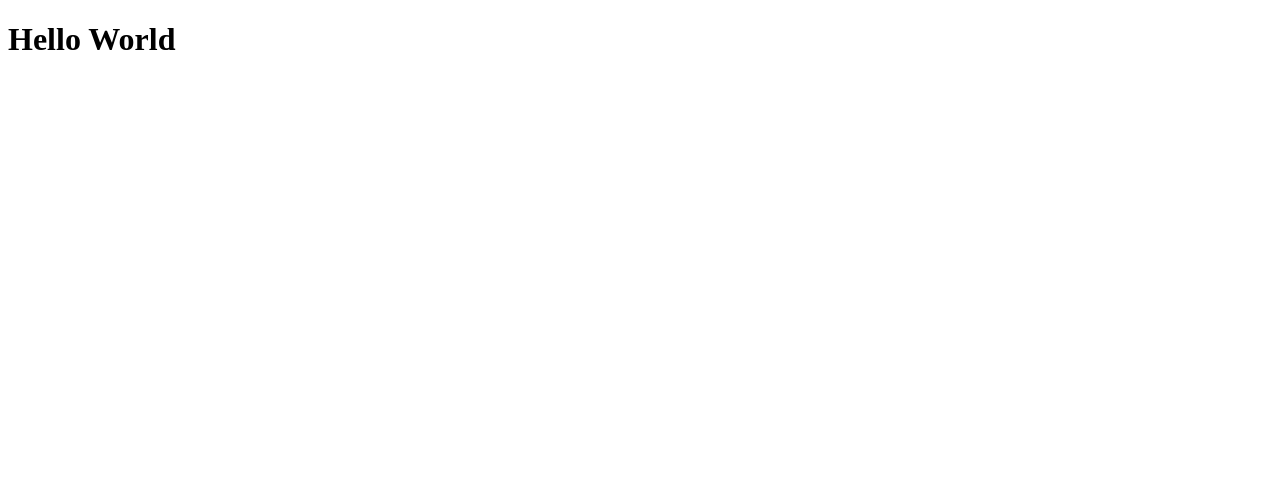
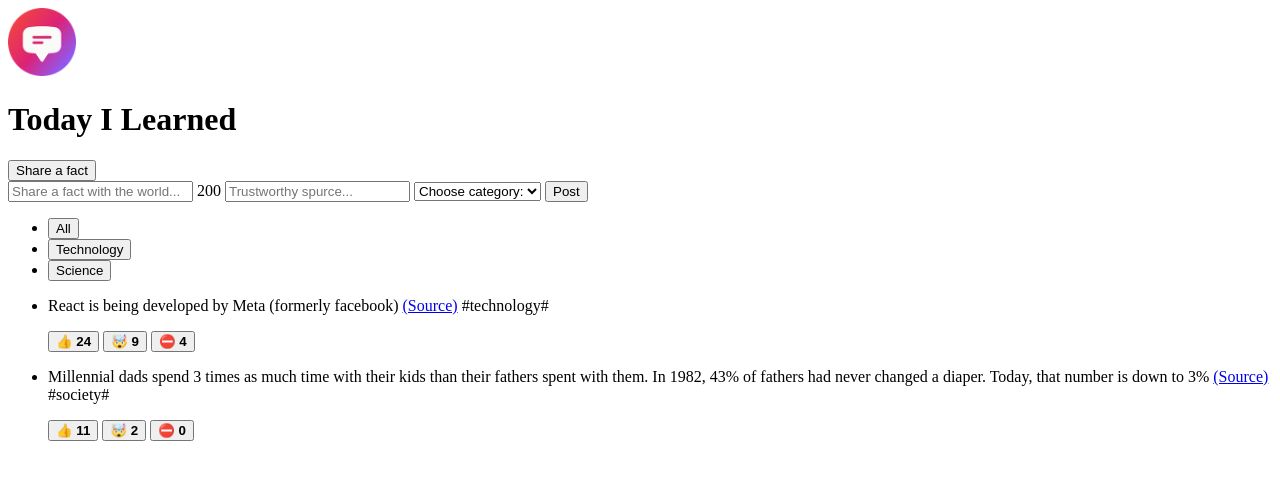
Before and after one commit to elpen84/today-i-learned-app, a plain HTML site: page index.html in a window 1280 px wide. Drawn offline with Linux system fonts and the light colour scheme.

Commit message:
final markup

```diff
--- a/index.html
+++ b/index.html
@@ -1,19 +1,79 @@
+
 <!DOCTYPE html>
 <html lang="en">
-<head>
-    <meta charset="UTF-8">
-    <meta http-equiv="X-UA-Compatible" content="IE=edge">
-    <meta name="viewport" content="width=device-width, initial-scale=1.0">
-    <title>Document</title>
-</head>
-<head>
-    <title>
-        Today I Learned!
-    </title>
-</head>
-<body>
-    <h1>
-        Hello World
-    </h1>
-</body>
+  <head>
+    <meta charset="UTF-8" />
+    <meta http-equiv="X-UA-Compatible" content="IE=edge" />
+    <meta name="viewport" content="width=device-width, initial-scale=1.0" />
+    <title>Today I Learned!</title>
+  </head>
+  <body>
+    <header>
+      <img src="logo.png" height="68" width="68" alt="Today I Learned Logo" />
+      <h1>Today I Learned</h1>
+      <button>Share a fact</button>
+    </header>
+
+    <form>
+      <input type="text" placeholder="Share a fact with the world..." />
+      <span>200</span>
+      <input type="text" placeholder="Trustworthy spurce..." />
+      <select>
+        <option value="">Choose category:</option>
+        <option value="technology">Technology</option>
+        <option value="science">Science</option>
+        <option value="finance">Finance</option>
+      </select>
+      <button>Post</button>
+    </form>
+
+    <main>
+      <aside>
+        <ul>
+          <li><button>All</button></li>
+          <li>
+            <button>Technology</button>
+          </li>
+          <li>
+            <button>Science</button>
+          </li>
+        </ul>
+      </aside>
+
+      <section>
+        <ul>
+          <li>
+            <p>
+              React is being developed by Meta (formerly facebook)
+              <a href="https://opensource.fb.com/" target="_blank">(Source)</a>
+              <span>#technology#</span>
+            </p>
+            <div>
+              <button>👍 <strong>24</strong></button>
+              <button>🤯 <strong>9</strong></button>
+              <button>⛔️ <strong>4</strong></button>
+            </div>
+          </li>
+          <li>
+            <p>
+              Millennial dads spend 3 times as much time with their kids than
+              their fathers spent with them. In 1982, 43% of fathers had never
+              changed a diaper. Today, that number is down to 3%
+              <a
+                href="https://www.mother.ly/parenting/millennial-dads-spend-more-time-with-their-kids"
+                target="_blank"
+                >(Source)</a
+              >
+              <span>#society#</span>
+            </p>
+            <div>
+              <button>👍 <strong>11</strong></button>
+              <button>🤯 <strong>2</strong></button>
+              <button>⛔️ <strong>0</strong></button>
+            </div>
+          </li>
+        </ul>
+      </section>
+    </main>
+  </body>
 </html>
```
